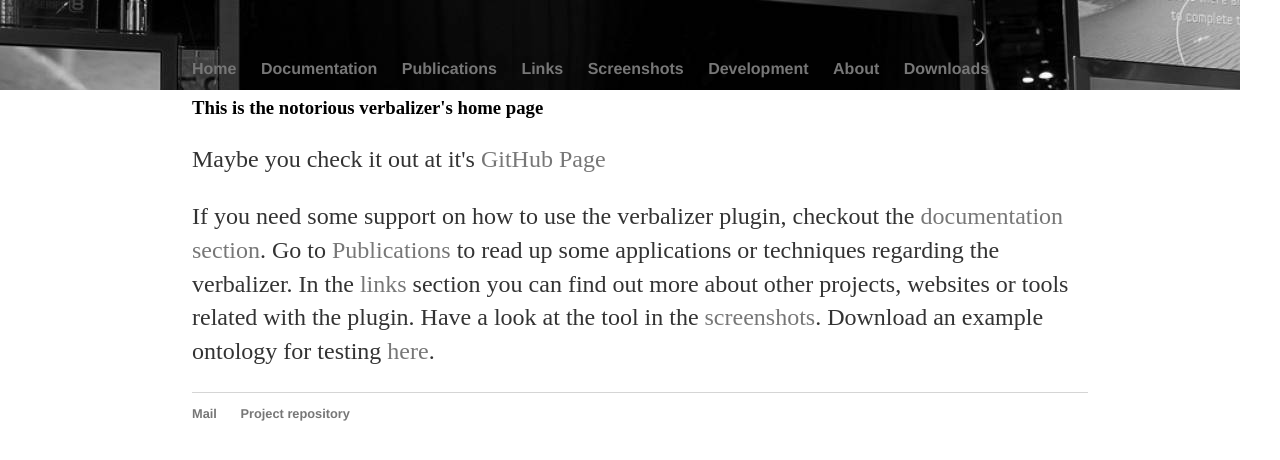
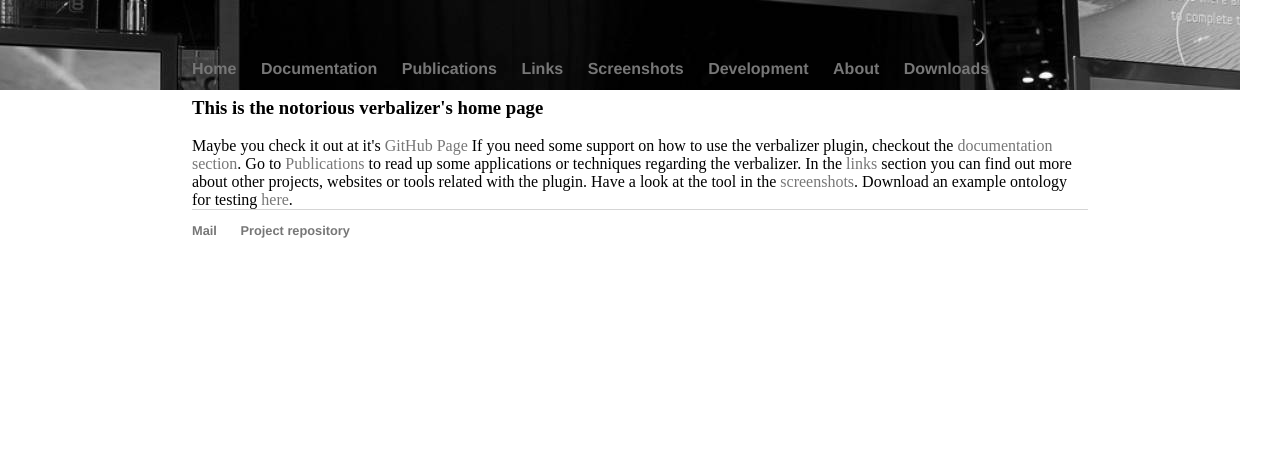
Before and after one commit to verbalizer/verbalizer.github.io, a Jekyll site: the page built from index.html, in a window 1280 px wide. Shown: the top 460 px of the page. Built offline with Jekyll 4.4.1, drawn with Linux system fonts in a browser that asks for light colours.

Commit message:
changed the text style of index.html again

```diff
--- a/index.html
+++ b/index.html
@@ -4,15 +4,13 @@ title: This is the notorious verbalizer's home page
 ---
 <!-- <div class="blurb"> -->
 
-	<p>Maybe you check it out at it's
+	Maybe you check it out at it's
 	<a href="https://github.com/marvinki/verbalizer">GitHub Page</a>
-	</p>
 
-	<p>
 	If you need some support on how to use the verbalizer plugin, checkout the <a href="/documentation/index.html">documentation section</a>.
 	Go to <a href="/papers.html">Publications</a> to read up some applications or techniques regarding the verbalizer. In the <a href="/links.html">links</a>
 	section you can find out more about other projects, websites or tools related with the plugin.
 	Have a look at the tool in the <a href="/screenshots/index.html">screenshots</a>. Download an example ontology for testing <a href="/downloads.html">here</a>.
-	</p>
+
 
 <!-- </div> -->
```
